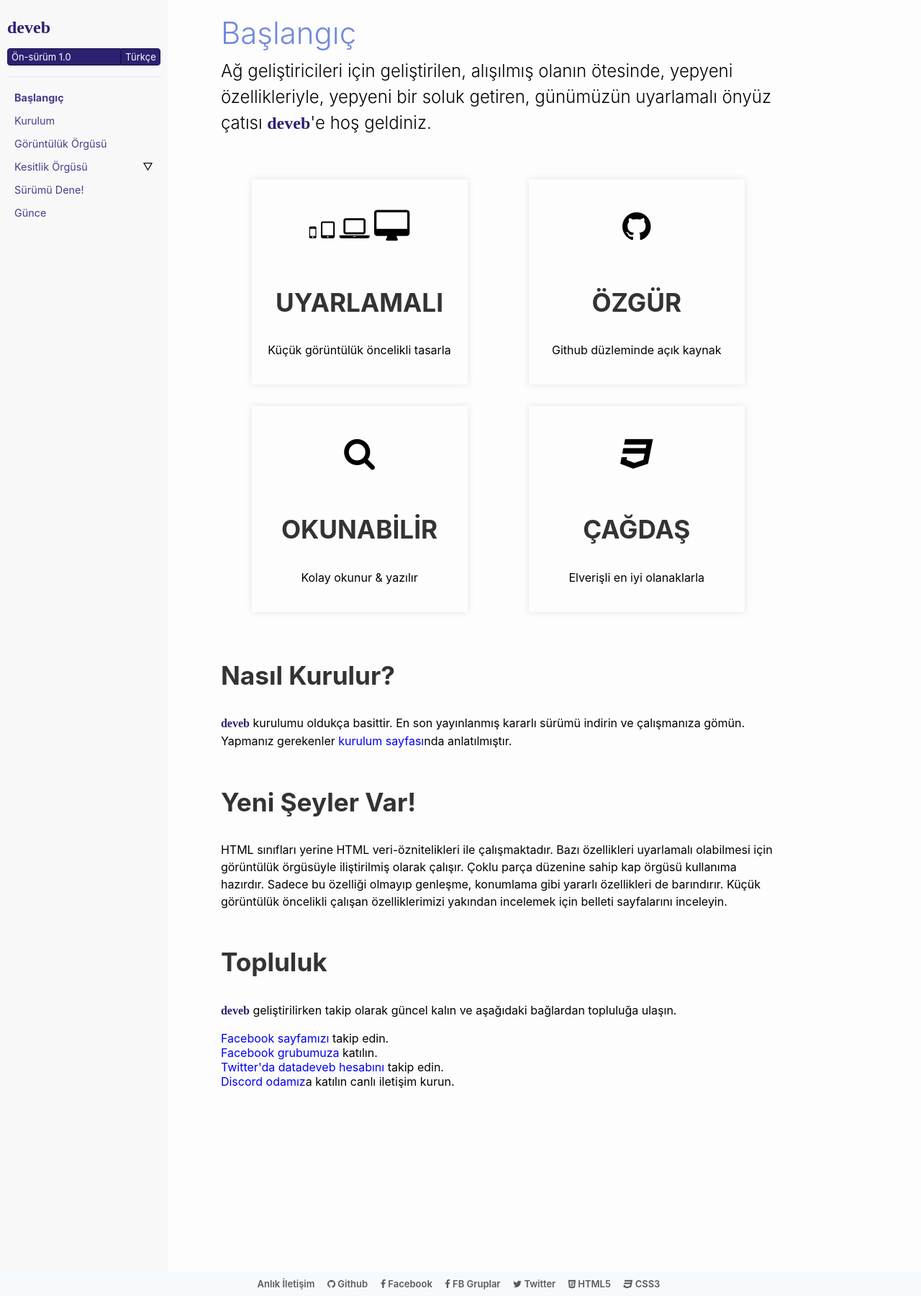
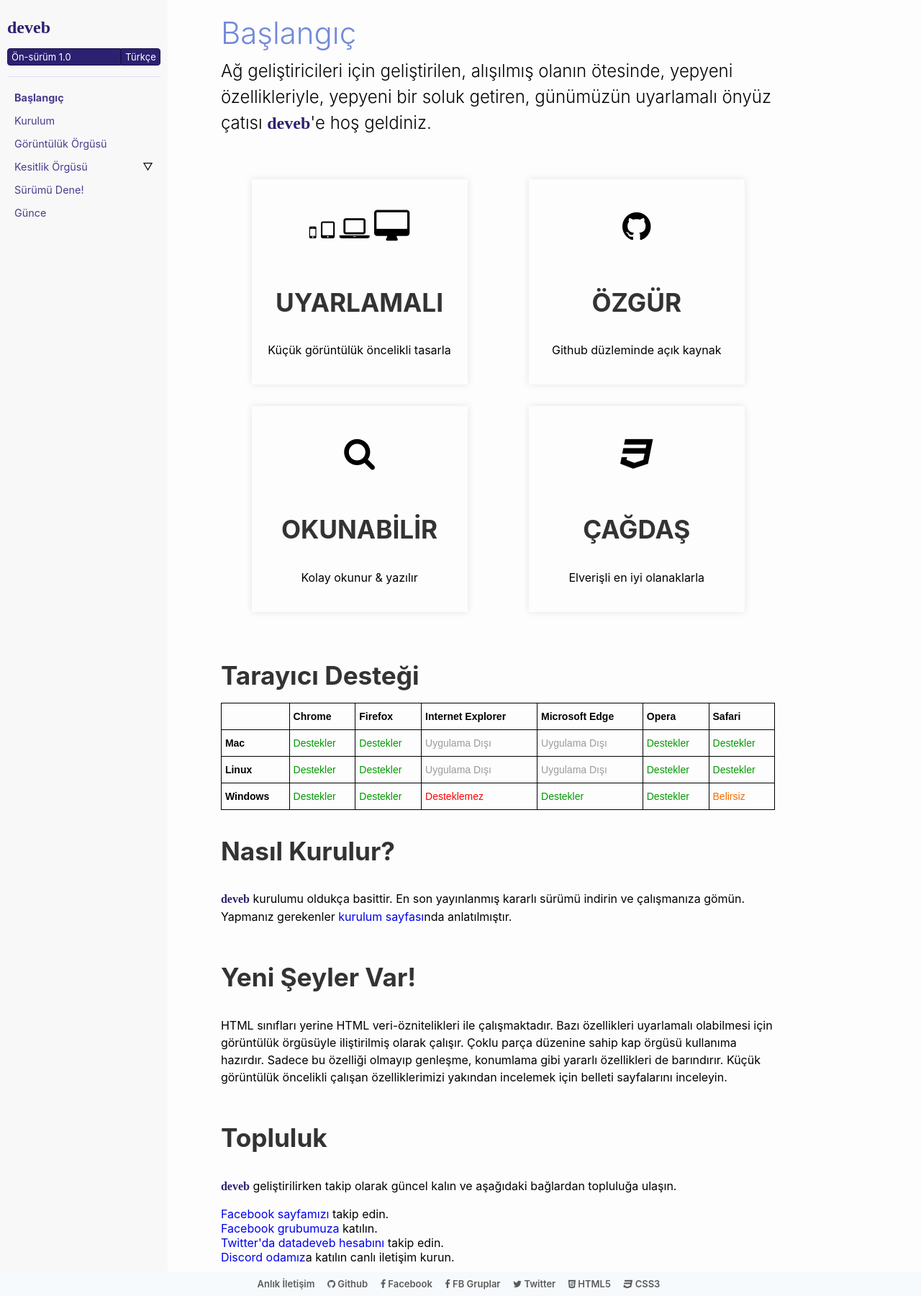
Before and after one commit to data-deveb/data-deveb.github.io, a Jekyll site: the page built from belgeler/1.0/tr/baslangic.md, in a window 1280 px wide. Shown: the whole page at 72% size. Built offline with Jekyll 4.4.1, drawn with Linux system fonts in a browser that asks for light colours; some web fonts are replaced.

Commit message:
genel düzeltmeler

```diff
--- a/_layouts/home.html
+++ b/_layouts/home.html
@@ -5,7 +5,7 @@
 
   <body data-gnl="o" class="bg" style="min-height:100vh;">
 
-    <div data-gnl="23 /24 kaplama">
+    <div data-gnl="23 /24 kap">
 
       <div data-gnl="o" class="beri-üst-2">
         <div data-gnl="uzun-ol o" data-ort="6">
--- a/assets/deveb-s1n0/_sifirlama.scss
+++ b/assets/deveb-s1n0/_sifirlama.scss
@@ -83,11 +83,14 @@
       padding: 0;
       margin: 0;
 
-      li
-      {list-style-type: none;}
+      li{
+        list-style-type: none;
+        padding:0;
+      }
 
-      ul
-      {margin-left: 15px;}
+      ul {
+        margin-left: 15px;
+      }
 
       h1, h2, h3, h4, h5, h6
       {margin: 0;}
--- a/belgeler/1.0/tr/baslangic.md
+++ b/belgeler/1.0/tr/baslangic.md
@@ -12,8 +12,7 @@
 </p>
 
 <div data-gnl="ortada metin-ortada" data-byk="dengeli-aralık">
-  <div data-kart style="width:300px;">
-
+  <div data-kart>
     <p style="font-size:23px;">
     <i class="fa fa-mobile" aria-hidden="true" style="font-size:1em;"></i>
     <i class="fa fa-tablet" aria-hidden="true" style="font-size:1.3em;"></i>
@@ -23,24 +22,21 @@
     <h1>UYARLAMALI</h1>
     <p>Küçük görüntülük öncelikli tasarla</p>
   </div>
-  <div data-kart style="width:300px;">
-
+  <div data-kart>
       <p style="font-size:23px;">
         <i class="fa fa-github" aria-hidden="true" style="font-size:2em;"></i>
       </p>
       <h1>ÖZGÜR</h1>
       <p>Github düzleminde açık kaynak</p>
   </div>
-  <div data-kart style="width:300px;">
-
+  <div data-kart>
       <p style="font-size:23px;">
         <i class="fa fa-search" aria-hidden="true" style="font-size:2em;"></i>
       </p>
       <h1>OKUNABİLİR</h1>
       <p>Kolay okunur & yazılır</p>
   </div>
-  <div data-kart style="width:300px;">
-
+  <div data-kart>
     <p style="font-size:23px;">
       <i class="fa fa-css3" aria-hidden="true" style="font-size:2em;"></i>
     </p>
@@ -50,6 +46,57 @@
 </div>
 
 <p></p>
+
+<h1>Tarayıcı Desteği</h1>
+
+<style type="text/css">
+.tg  {border-collapse:collapse;border-spacing:0;}
+.tg td{font-family:Arial, sans-serif;font-size:14px;padding:10px 5px;border-style:solid;border-width:1px;overflow:hidden;word-break:normal;border-color:black;}
+.tg th{font-family:Arial, sans-serif;font-size:14px;font-weight:normal;padding:10px 5px;border-style:solid;border-width:1px;overflow:hidden;word-break:normal;border-color:black;}
+.tg .tg-1wig{font-weight:bold;text-align:left;vertical-align:top}
+.tg .tg-9s94{color:#9b9b9b;text-align:left;vertical-align:top}
+.tg .tg-wh2g{color:#f56b00;text-align:left;vertical-align:top}
+.tg .tg-viqs{color:#fe0000;text-align:left;vertical-align:top}
+.tg .tg-yi9q{color:#009901;text-align:left;vertical-align:top}
+</style>
+<table class="tg">
+  <tr>
+    <th class="tg-1wig"></th>
+    <th class="tg-1wig">Chrome</th>
+    <th class="tg-1wig">Firefox</th>
+    <th class="tg-1wig">Internet Explorer</th>
+    <th class="tg-1wig">Microsoft Edge</th>
+    <th class="tg-1wig">Opera</th>
+    <th class="tg-1wig">Safari</th>
+  </tr>
+  <tr>
+    <td class="tg-1wig">Mac</td>
+    <td class="tg-yi9q">Destekler</td>
+    <td class="tg-yi9q">Destekler</td>
+    <td class="tg-9s94">Uygulama Dışı</td>
+    <td class="tg-9s94">Uygulama Dışı<br></td>
+    <td class="tg-yi9q">Destekler</td>
+    <td class="tg-yi9q">Destekler</td>
+  </tr>
+  <tr>
+    <td class="tg-1wig">Linux</td>
+    <td class="tg-yi9q">Destekler</td>
+    <td class="tg-yi9q">Destekler</td>
+    <td class="tg-9s94">Uygulama Dışı</td>
+    <td class="tg-9s94">Uygulama Dışı</td>
+    <td class="tg-yi9q">Destekler</td>
+    <td class="tg-yi9q">Destekler</td>
+  </tr>
+  <tr>
+    <td class="tg-1wig">Windows</td>
+    <td class="tg-yi9q">Destekler</td>
+    <td class="tg-yi9q">Destekler</td>
+    <td class="tg-viqs">Desteklemez</td>
+    <td class="tg-yi9q">Destekler</td>
+    <td class="tg-yi9q">Destekler</td>
+    <td class="tg-wh2g">Belirsiz</td>
+  </tr>
+</table>
 
 <h1>Nasıl Kurulur?</h1>
 <p>
@@ -78,3 +125,8 @@
   <li><a href="https://twitter.com/datadeveb">Twitter'da datadeveb hesabını</a> takip edin.</li>
   <li><a href="https://discord.gg/GeaYaCb">Discord odamız</a>a katılın canlı iletişim kurun.</li>
 </ul>
+<style type="text/css">
+  [data-kart]{
+    width:300px;
+  }
+</style>
```
Also changed, not shown: assets/js/deveb.js (+10 -10 lines).
